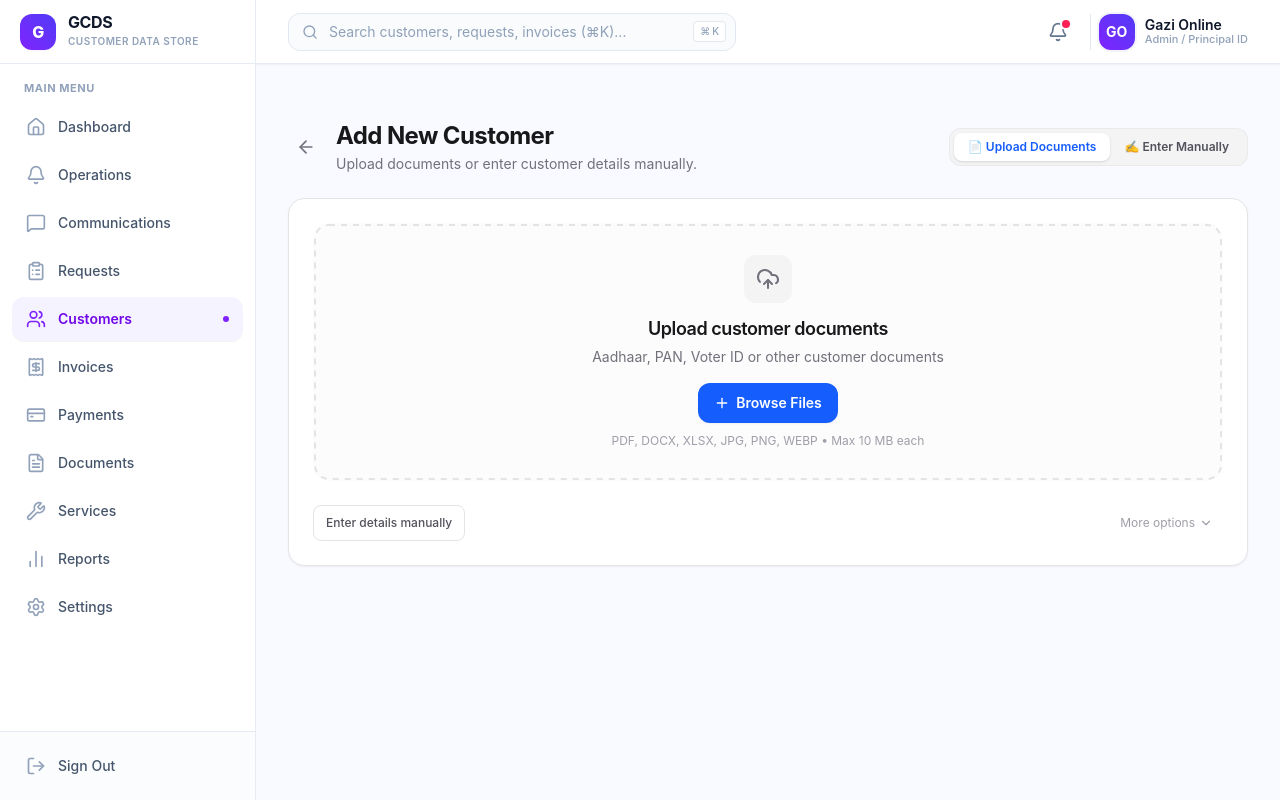
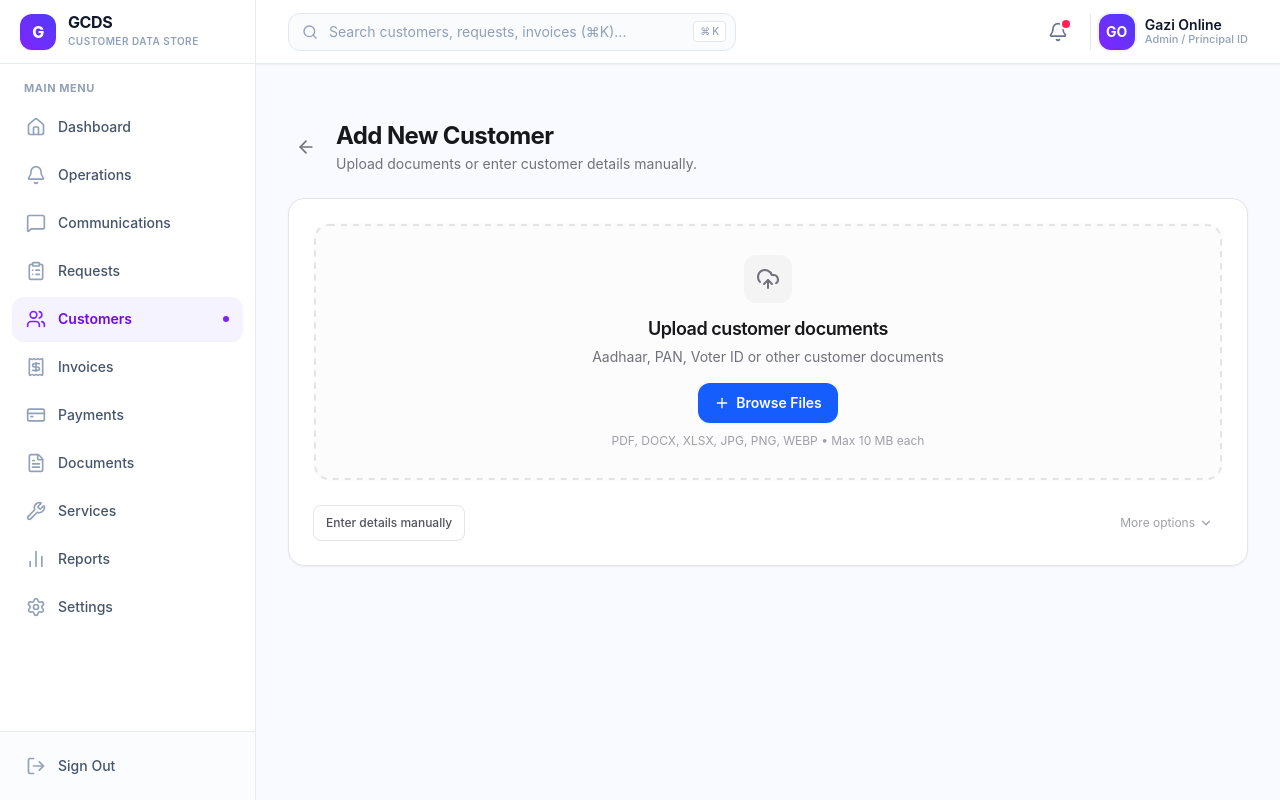
Before and after one commit to gazi-online/gazi-customer-data-store, a Next.js app: page /customers/new in a window 1280 px wide. Built offline with nearby package versions, Linux system fonts and the light colour scheme.

Commit message:
refactor(customers): finish simple intake ux

```diff
--- a/src/components/AiSmartImportEngine/components/PremiumDropzone.tsx
+++ b/src/components/AiSmartImportEngine/components/PremiumDropzone.tsx
@@ -275,7 +275,7 @@ export function PremiumDropzone({
               </span>
               <h4 className="text-xs sm:text-sm font-bold text-indigo-950 dark:text-indigo-200 uppercase tracking-wider flex items-center">
                 <Sparkles className="h-3.5 w-3.5 mr-1.5 text-indigo-500" />
-                Documents Ready for AI Analysis
+                Documents Ready
               </h4>
             </div>
 
@@ -419,11 +419,11 @@ export function PremiumDropzone({
               {isExtracting ? (
                 <span className="text-indigo-600 dark:text-indigo-400 font-medium flex items-center justify-center sm:justify-start">
                   <Loader2 className="w-3.5 h-3.5 mr-1.5 animate-spin shrink-0" />
-                  Extracting structured customer information
+                  Reading customer details
                 </span>
               ) : (
                 <span>
-                  {stagedFiles.length} {stagedFiles.length === 1 ? "document" : "documents"} ready to extract customer data
+                  {stagedFiles.length} {stagedFiles.length === 1 ? "document" : "documents"} ready
                 </span>
               )}
             </div>
@@ -437,12 +437,12 @@ export function PremiumDropzone({
               {isExtracting ? (
                 <>
                   <Loader2 className="w-4 h-4 mr-2 animate-spin" />
-                  Analyzing documents...
+                  Reading documents...
                 </>
               ) : (
                 <>
                   <Bot className="w-4 h-4 mr-2" />
-                  Analyze Documents with AI
+                  Read Documents
                 </>
               )}
             </button>
--- a/src/components/forms/CustomerForm.tsx
+++ b/src/components/forms/CustomerForm.tsx
@@ -435,36 +435,12 @@ export function CustomerForm({ initialData }: CustomerFormProps) {
           </div>
         </div>
 
-        {/* Stage indicator — operator-readable */}
-        {!isEditing && (
-          <div className="flex items-center bg-zinc-100 dark:bg-zinc-800/80 p-1 rounded-xl self-start sm:self-auto border border-zinc-200/60 dark:border-zinc-700/60">
-            <button
-              type="button"
-              onClick={() => setWorkflowMode('smart_import')}
-              className={`px-3.5 py-1.5 text-xs font-semibold rounded-lg transition-all flex items-center gap-1.5 ${
-                workflowMode === 'smart_import'
-                  ? 'bg-white dark:bg-zinc-900 text-blue-600 dark:text-blue-400 shadow-sm'
-                  : 'text-zinc-600 dark:text-zinc-400 hover:text-zinc-900 dark:hover:text-zinc-200'
-              }`}
-            >
-              <span>📄 Upload Documents</span>
-            </button>
-            <button
-              type="button"
-              onClick={() => setWorkflowMode('manual')}
-              className={`px-3.5 py-1.5 text-xs font-semibold rounded-lg transition-all ${
-                workflowMode === 'manual'
-                  ? 'bg-white dark:bg-zinc-900 text-zinc-900 dark:text-zinc-100 shadow-sm'
-                  : 'text-zinc-600 dark:text-zinc-400 hover:text-zinc-900 dark:hover:text-zinc-200'
-              }`}
-            >
-              ✍️ Enter Manually
-            </button>
-            {workflowMode === 'review' && (
-              <span className="px-3.5 py-1.5 text-xs font-semibold bg-emerald-100 dark:bg-emerald-950/60 text-emerald-700 dark:text-emerald-300 rounded-lg">
-                ✓ Check Details
-              </span>
-            )}
+        {/* Stage indicator — shown during review */}
+        {!isEditing && workflowMode === 'review' && (
+          <div className="flex items-center self-start sm:self-auto">
+            <span className="px-3.5 py-1.5 text-xs font-semibold bg-emerald-100 dark:bg-emerald-950/60 text-emerald-700 dark:text-emerald-300 rounded-lg">
+              ✓ Check Details
+            </span>
           </div>
         )}
       </div>
--- a/test-v132-ai-smart-import-upload-ui.ts
+++ b/test-v132-ai-smart-import-upload-ui.ts
@@ -405,17 +405,17 @@ const globalsCss = fs.readFileSync(
   "utf8"
 );
 
-// 24. Main AI action text is "Analyze Documents with AI"
+// 24. Main action text is "Read Documents"
 assert(
-  dropzoneCode.includes("Analyze Documents with AI"),
-  "24. CTA button contains 'Analyze Documents with AI'"
+  dropzoneCode.includes("Read Documents"),
+  "24. CTA button contains 'Read Documents'"
 );
 
-// 25. Processing state text is "Analyzing documents..." and "Extracting structured customer information"
+// 25. Processing state text is "Reading documents..." and "Reading customer details"
 assert(
-  dropzoneCode.includes("Analyzing documents...") &&
-  dropzoneCode.includes("Extracting structured customer information"),
-  "25. Processing state includes 'Analyzing documents...' and helper 'Extracting structured customer information'"
+  dropzoneCode.includes("Reading documents...") &&
+  dropzoneCode.includes("Reading customer details"),
+  "25. Processing state includes 'Reading documents...' and helper 'Reading customer details'"
 );
 
 // 26. Marching ants animated dashed border in globals.css
```
